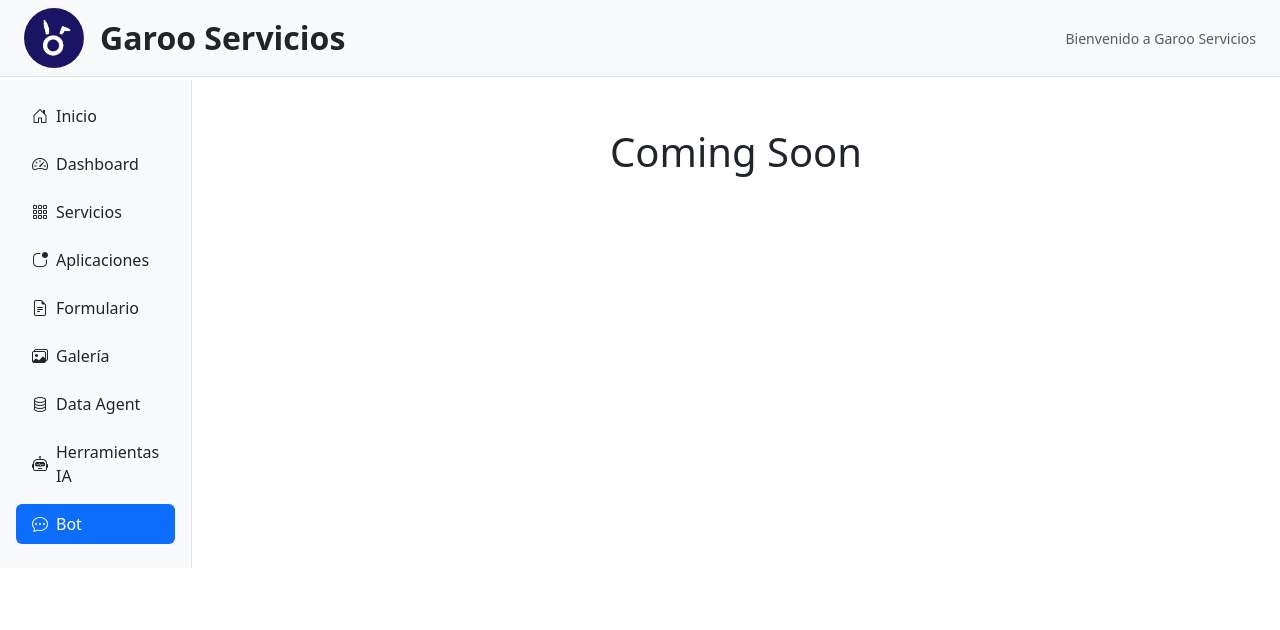
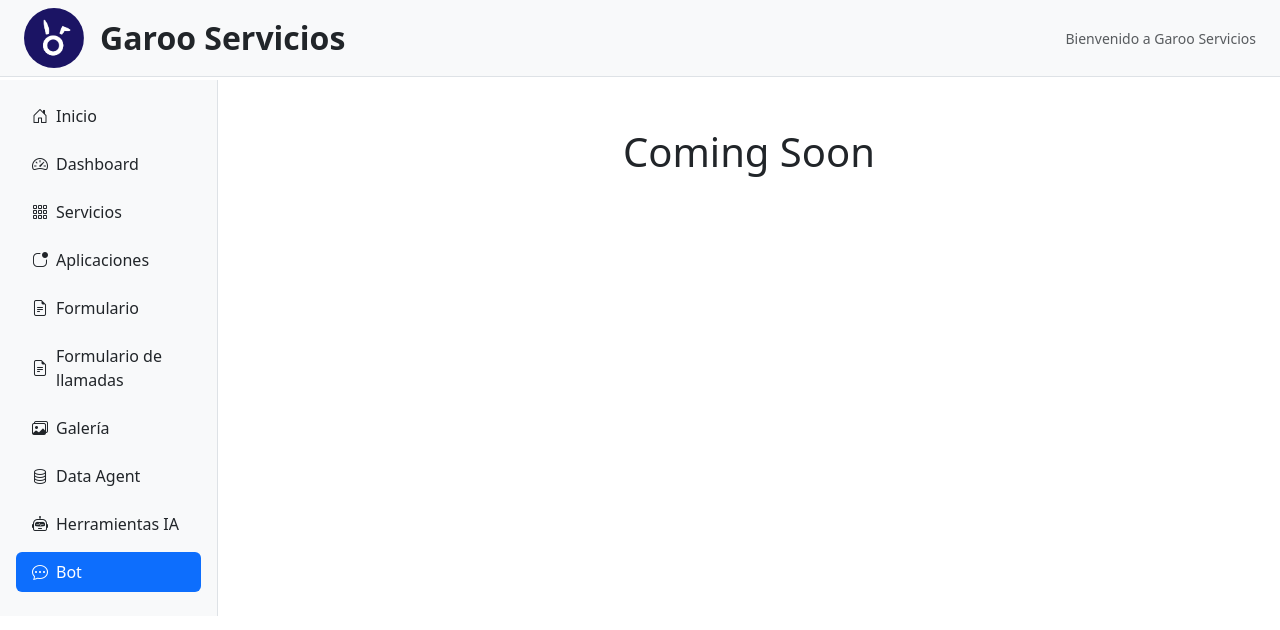
Before and after one commit to GarooInc/garoo-panel, a React (Vite) app: page /bot in a window 1280 px wide. Shown: the top 630 px of the page. Built offline with nearby package versions, Linux system fonts and the light colour scheme; no server answers.

Commit message:
feat: Updates

```diff
--- a/src/App.jsx
+++ b/src/App.jsx
@@ -4,7 +4,7 @@ import "bootstrap/dist/css/bootstrap.min.css";
 import "bootstrap/dist/js/bootstrap.bundle.min.js";
 import "bootstrap-icons/font/bootstrap-icons.css";
 
-import { Route, BrowserRouter as Router, Routes } from "react-router-dom";
+import { Route, BrowserRouter as Router, Routes, useLocation } from "react-router-dom";
 
 import { ApplicationsProvider } from "./config/ApplicationsProvider";
 import { FormProvider } from "./config/FormProvider.jsx";
@@ -39,11 +39,15 @@ function App() {
 }
 
 function AppContent() {
+    const location = useLocation();
+    const hideLayoutRoutes = ['/outbound-call-form'];
+    const shouldHideLayout = hideLayoutRoutes.includes(location.pathname);
+
     return (
         <>
-            <Header />
+            {!shouldHideLayout && <Header />}
             <div className="app-container">
-                <Sidebar />
+                {!shouldHideLayout && <Sidebar />}
                 <main className="content p-5 w-100">
                     <Routes>
                         <Route path="/" element={<Home />} />
--- a/src/components/Layout/Sidebar.jsx
+++ b/src/components/Layout/Sidebar.jsx
@@ -1,66 +1,72 @@
 import "./sidebar.css";
 
-import { Link, useLocation } from 'react-router-dom';
-import { Nav } from 'react-bootstrap';
+import { Link, useLocation } from "react-router-dom";
+import { Nav } from "react-bootstrap";
 
 const Sidebar = () => {
     const location = useLocation();
 
     const menuItems = [
         {
-            id: 'home',
-            path: '/',
-            icon: 'bi bi-house-door',
-            label: 'Inicio'
+            id: "home",
+            path: "/",
+            icon: "bi bi-house-door",
+            label: "Inicio",
         },
         {
-            id: 'dashboard',
-            path: '/dashboard',
-            icon: 'bi bi-speedometer2',
-            label: 'Dashboard'
+            id: "dashboard",
+            path: "/dashboard",
+            icon: "bi bi-speedometer2",
+            label: "Dashboard",
         },
         {
-            id: 'services',
-            path: '/services',
-            icon: 'bi bi-grid-3x3-gap',
-            label: 'Servicios'
+            id: "services",
+            path: "/services",
+            icon: "bi bi-grid-3x3-gap",
+            label: "Servicios",
         },
         {
-            id: 'applications',
-            path: '/applications',
-            icon: 'bi bi-app-indicator',
-            label: 'Aplicaciones'
+            id: "applications",
+            path: "/applications",
+            icon: "bi bi-app-indicator",
+            label: "Aplicaciones",
         },
         {
-            id: 'form',
-            path: '/form',
-            icon: 'bi bi-file-earmark-text',
-            label: 'Formulario'
+            id: "form",
+            path: "/form",
+            icon: "bi bi-file-earmark-text",
+            label: "Formulario",
         },
         {
-            id: 'gallery',
-            path: '/gallery',
-            icon: 'bi bi-images',
-            label: 'Galería'
+            id: "outbound-call-form",
+            path: "/outbound-call-form",
+            icon: "bi bi-file-earmark-text",
+            label: "Formulario de llamadas",
         },
         {
-            id: 'data-agent',
-            path: '/data-agent',
-            icon: 'bi bi-database',
-            label: 'Data Agent'
+            id: "gallery",
+            path: "/gallery",
+            icon: "bi bi-images",
+            label: "Galería",
         },
         {
-            id: 'ai-tools',
-            path: '/ai-tools',
-            icon: 'bi bi-robot',
-            label: 'Herramientas IA'
+            id: "data-agent",
+            path: "/data-agent",
+            icon: "bi bi-database",
+            label: "Data Agent",
         },
         {
-            id: 'bot',
-            path: '/bot',
-            icon: 'bi bi-chat-dots',
-            label: 'Bot'
-        }
+            id: "ai-tools",
+            path: "/ai-tools",
+            icon: "bi bi-robot",
+            label: "Herramientas IA",
+        },
+        {
+            id: "bot",
+            path: "/bot",
+            icon: "bi bi-chat-dots",
+            label: "Bot",
+        },
     ];
 
     return (
@@ -72,13 +78,14 @@ const Sidebar = () => {
                             <Nav.Link
                                 as={Link}
                                 to={item.path}
-                                className={`d-flex align-items-center gap-2 px-3 py-2 rounded ${location.pathname === item.path
-                                    ? 'bg-primary text-white'
-                                    : 'text-dark'
-                                    }`}
+                                className={`d-flex align-items-center gap-2 px-3 py-2 rounded ${
+                                    location.pathname === item.path
+                                        ? "bg-primary text-white"
+                                        : "text-dark"
+                                }`}
                                 style={{
-                                    textDecoration: 'none',
-                                    transition: 'all 0.2s ease'
+                                    textDecoration: "none",
+                                    transition: "all 0.2s ease",
                                 }}
                             >
                                 <i className={item.icon}></i>
```
